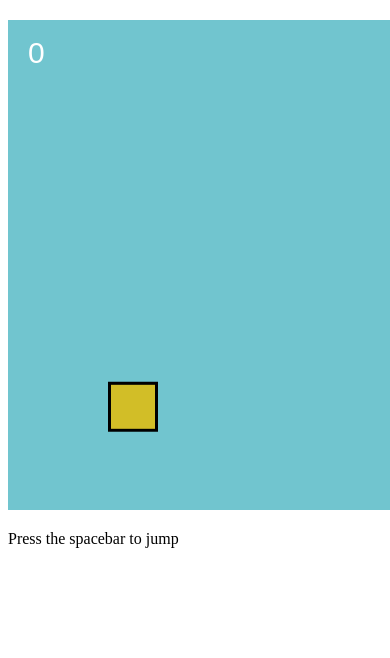
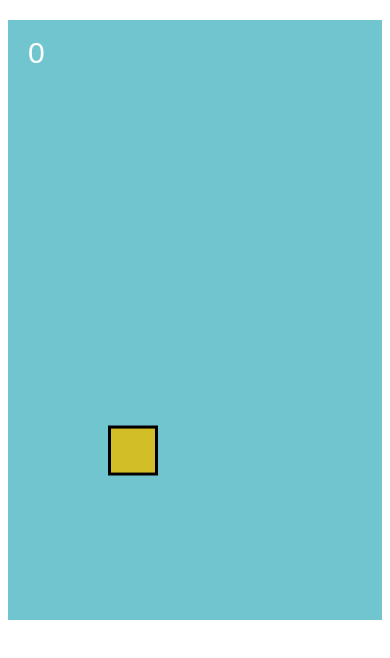
Before and after one commit to TianyuKang/TianyuKang.github.io, a plain HTML site: page index.html in a window 390 px wide. Drawn offline with Linux system fonts and the light colour scheme.

Commit message:
to mobile

```diff
--- a/index.html
+++ b/index.html
@@ -4,28 +4,25 @@
 
 <head>
   <meta charset="utf-8" />
-  <title>HTML5版Flappy Bird游戏在线演示</title>
+  <meta name="viewport" content="width=device-width, initial-scale=1.0">
+  <title>Flappy Bird</title>
 
   <style>
-    #game_div, p {
-      width: 400px;
+    #game_div {
+      width: 100%;
+	  height: 100%;
       margin: auto;
       margin-top: 20px;
     }
   </style>
-
-  <script type="text/javascript" src="phaser.min.js"></script>
-  <script type="text/javascript" src="main.js"></script>
 </head>
 
 <body>
 
-  <div style="text-align:center;clear:both"> </div>
-
-  <div id="game_div"> </div>
+	<div id="game_div"> </div>
 
 
-<p>Press the spacebar to jump</p>
+	<script type="text/javascript" src="phaser.min.js"></script>
+	<script type="text/javascript" src="main.js"></script>
 </body>
-
 </html>
--- a/main.js
+++ b/main.js
@@ -1,5 +1,8 @@
 // Initialize Phaser, and creates a 400x490px game
-var game = new Phaser.Game(400, 490, Phaser.AUTO, 'game_div');
+var width = window.screen.width;
+var height = window.screen.height;
+
+var game = new Phaser.Game(width, height, Phaser.AUTO, 'game_div');
 var game_state = {};
 
 // Creates a new 'main' state that will contain the game
@@ -27,8 +30,9 @@ game_state.main.prototype = {
         this.bird.body.gravity.y = 1000;
 
         // Call the 'jump' function when the spacekey is hit
-        var space_key = this.game.input.keyboard.addKey(Phaser.Keyboard.SPACEBAR);
-        space_key.onDown.add(this.jump, this);
+        // var space_key = this.game.input.keyboard.addKey(Phaser.Keyboard.SPACEBAR);
+        // space_key.onDown.add(this.jump, this);
+		this.game.input.touch.onTouchStart = () => {this.jump();}
 
         // Create a group of 20 pipes
         this.pipes = game.add.group();
```
